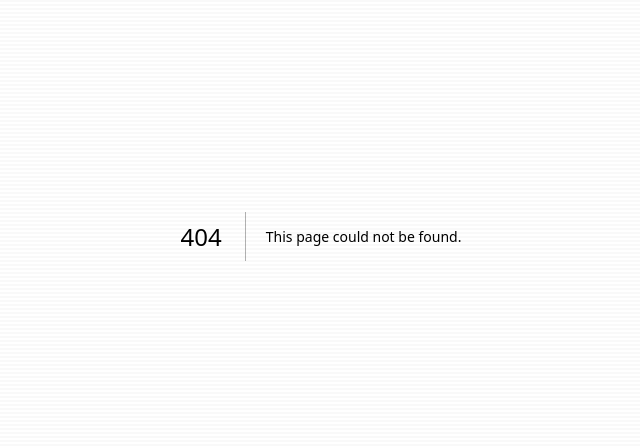
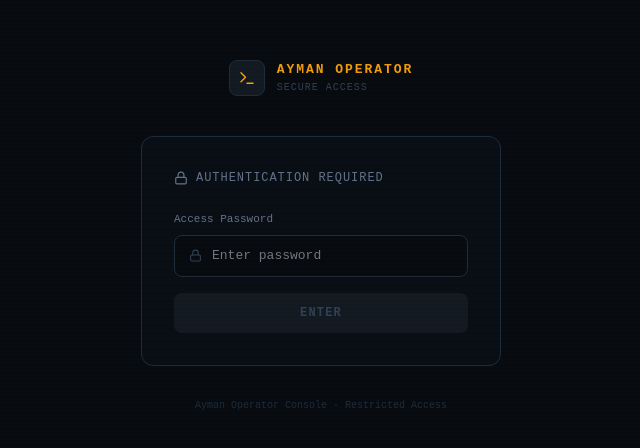
Before and after one commit to v3ads/ayman-operator-console, a Next.js app: page /login in a window 1280 px wide. Before the commit this address had no page. Shown: the part 164-612 px from the top of the page, without its empty margins (319-959 px from the left). Built offline with nearby package versions, Linux system fonts and the light colour scheme.

Commit message:
feat: password login + session middleware (v1.2.0)

```diff
--- /dev/null
+++ b/app/api/auth/login/route.ts
@@ -0,0 +1,29 @@
+import { NextRequest, NextResponse } from "next/server";
+
+export async function POST(request: NextRequest) {
+  const body = await request.json().catch(() => ({}));
+  const { password } = body as { password?: string };
+
+  const correct = process.env.DASHBOARD_PASSWORD;
+  const secret = process.env.SESSION_SECRET;
+
+  if (!correct || !secret) {
+    return NextResponse.json({ error: "Server misconfigured" }, { status: 500 });
+  }
+
+  if (!password || password !== correct) {
+    // Small delay to slow brute force
+    await new Promise((r) => setTimeout(r, 400));
+    return NextResponse.json({ error: "Invalid password" }, { status: 401 });
+  }
+
+  const res = NextResponse.json({ ok: true });
+  res.cookies.set("ops_session", secret, {
+    httpOnly: true,
+    secure: true,
+    sameSite: "lax",
+    maxAge: 60 * 60 * 24 * 7, // 7 days
+    path: "/",
+  });
+  return res;
+}
--- /dev/null
+++ b/app/api/auth/logout/route.ts
@@ -0,0 +1,13 @@
+import { NextResponse } from "next/server";
+
+export async function POST() {
+  const res = NextResponse.json({ ok: true });
+  res.cookies.set("ops_session", "", {
+    httpOnly: true,
+    secure: true,
+    sameSite: "lax",
+    maxAge: 0,
+    path: "/",
+  });
+  return res;
+}
--- /dev/null
+++ b/app/login/page.tsx
@@ -0,0 +1,216 @@
+"use client";
+import { useState, useRef, useEffect, Suspense } from "react";
+import { useRouter, useSearchParams } from "next/navigation";
+import { Terminal, Lock, Loader2, AlertCircle } from "lucide-react";
+
+function LoginForm() {
+  const [password, setPassword] = useState("");
+  const [error, setError] = useState("");
+  const [loading, setLoading] = useState(false);
+  const inputRef = useRef<HTMLInputElement>(null);
+  const router = useRouter();
+  const searchParams = useSearchParams();
+  const from = searchParams.get("from") ?? "/";
+
+  useEffect(() => {
+    inputRef.current?.focus();
+  }, []);
+
+  const handleSubmit = async (e: React.FormEvent) => {
+    e.preventDefault();
+    if (!password.trim()) return;
+    setLoading(true);
+    setError("");
+
+    try {
+      const res = await fetch("/api/auth/login", {
+        method: "POST",
+        headers: { "Content-Type": "application/json" },
+        body: JSON.stringify({ password }),
+      });
+
+      if (res.ok) {
+        router.replace(from);
+      } else {
+        const data = await res.json().catch(() => ({}));
+        setError(data.error ?? "Invalid password");
+        setPassword("");
+        inputRef.current?.focus();
+      }
+    } catch {
+      setError("Connection error — try again");
+    } finally {
+      setLoading(false);
+    }
+  };
+
+  return (
+    <div
+      style={{
+        minHeight: "100vh",
+        background: "#080b0f",
+        display: "flex",
+        flexDirection: "column",
+        alignItems: "center",
+        justifyContent: "center",
+        padding: "1.5rem",
+      }}
+    >
+      {/* Logo */}
+      <div className="flex items-center gap-3 mb-10">
+        <div
+          style={{
+            width: 36,
+            height: 36,
+            borderRadius: 8,
+            background: "#131a22",
+            border: "1px solid #1e2d3d",
+            display: "flex",
+            alignItems: "center",
+            justifyContent: "center",
+          }}
+        >
+          <Terminal size={18} style={{ color: "#f59e0b" }} />
+        </div>
+        <div>
+          <div
+            style={{
+              fontSize: 13,
+              fontWeight: 700,
+              letterSpacing: "0.15em",
+              color: "#f59e0b",
+              textTransform: "uppercase",
+            }}
+          >
+            Ayman Operator
+          </div>
+          <div style={{ fontSize: 10, color: "#334155", letterSpacing: "0.1em" }}>
+            SECURE ACCESS
+          </div>
+        </div>
+      </div>
+
+      {/* Card */}
+      <form
+        onSubmit={handleSubmit}
+        style={{
+          width: "100%",
+          maxWidth: 360,
+          background: "#0a0f16",
+          border: "1px solid #1e2d3d",
+          borderRadius: 12,
+          padding: "2rem",
+        }}
+      >
+        <div className="flex items-center gap-2 mb-6">
+          <Lock size={14} style={{ color: "#64748b" }} />
+          <span style={{ fontSize: 12, color: "#64748b", letterSpacing: "0.08em" }}>
+            AUTHENTICATION REQUIRED
+          </span>
+        </div>
+
+        <div className="mb-4">
+          <label
+            htmlFor="password"
+            style={{ display: "block", fontSize: 11, color: "#64748b", marginBottom: 8 }}
+          >
+            Access Password
+          </label>
+          <div
+            style={{
+              display: "flex",
+              alignItems: "center",
+              gap: 10,
+              background: "#080b0f",
+              border: `1px solid ${error ? "#ef4444" : "#1e2d3d"}`,
+              borderRadius: 8,
+              padding: "10px 14px",
+              transition: "border-color 0.15s",
+            }}
+          >
+            <Lock size={13} style={{ color: "#334155", flexShrink: 0 }} />
+            <input
+              ref={inputRef}
+              id="password"
+              type="password"
+              value={password}
+              onChange={(e) => {
+                setPassword(e.target.value);
+                setError("");
+              }}
+              placeholder="Enter password"
+              disabled={loading}
+              style={{
+                flex: 1,
+                background: "transparent",
+                border: "none",
+                outline: "none",
+                fontSize: 13,
+                color: "#e2e8f0",
+                fontFamily: "inherit",
+              }}
+            />
+          </div>
+        </div>
+
+        {error && (
+          <div
+            className="flex items-center gap-2 mb-4"
+            style={{
+              background: "#1a0a0a",
+              border: "1px solid #3d1e1e",
+              borderRadius: 6,
+              padding: "8px 12px",
+            }}
+          >
+            <AlertCircle size={12} style={{ color: "#ef4444", flexShrink: 0 }} />
+            <span style={{ fontSize: 11, color: "#ef4444" }}>{error}</span>
+          </div>
+        )}
+
+        <button
+          type="submit"
+          disabled={loading || !password.trim()}
+          style={{
+            width: "100%",
+            padding: "11px",
+            borderRadius: 8,
+            background: loading || !password.trim() ? "#131a22" : "#f59e0b",
+            color: loading || !password.trim() ? "#334155" : "#080b0f",
+            border: "none",
+            fontSize: 12,
+            fontWeight: 700,
+            letterSpacing: "0.1em",
+            cursor: loading || !password.trim() ? "not-allowed" : "pointer",
+            display: "flex",
+            alignItems: "center",
+            justifyContent: "center",
+            gap: 8,
+            transition: "all 0.15s",
+          }}
+        >
+          {loading ? (
+            <>
+              <Loader2 size={13} className="animate-spin" />
+              VERIFYING…
+            </>
+          ) : (
+            "ENTER"
+          )}
+        </button>
+      </form>
+
+      <p style={{ fontSize: 10, color: "#1e2d3d", marginTop: "2rem" }}>
+        Ayman Operator Console · Restricted Access
+      </p>
+    </div>
+  );
+}
+
+export default function LoginPage() {
+  return (
+    <Suspense fallback={<div style={{ minHeight: "100vh", background: "#080b0f" }} />}>
+      <LoginForm />
+    </Suspense>
+  );
+}
--- /dev/null
+++ b/middleware.ts
@@ -0,0 +1,27 @@
+import { NextResponse } from "next/server";
+import type { NextRequest } from "next/server";
+
+const PUBLIC_PATHS = ["/login", "/api/auth/login", "/api/auth/logout", "/_next", "/favicon.ico"];
+
+export function middleware(request: NextRequest) {
+  const { pathname } = request.nextUrl;
+
+  // Allow public paths
+  if (PUBLIC_PATHS.some((p) => pathname.startsWith(p))) {
+    return NextResponse.next();
+  }
+
+  // Check session cookie
+  const session = request.cookies.get("ops_session")?.value;
+  if (!session || session !== process.env.SESSION_SECRET) {
+    const loginUrl = new URL("/login", request.url);
+    loginUrl.searchParams.set("from", pathname);
+    return NextResponse.redirect(loginUrl);
+  }
+
+  return NextResponse.next();
+}
+
+export const config = {
+  matcher: ["/((?!_next/static|_next/image|favicon.ico).*)"],
+};
```
